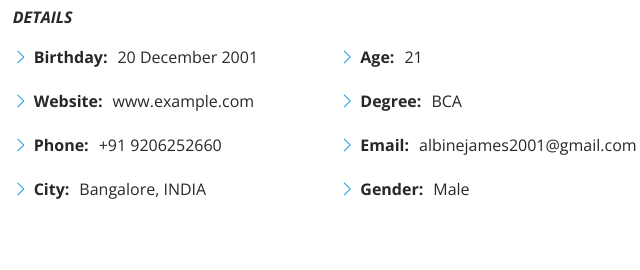
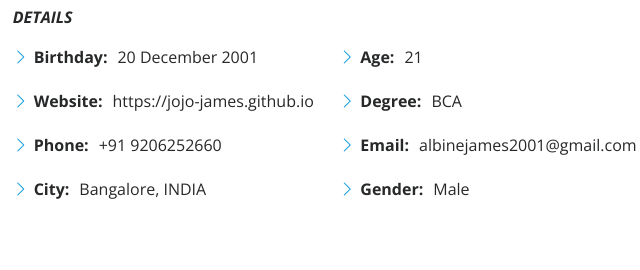
Before and after one commit to Jojo-James/Jojo-James.github.io, a plain HTML site: page index.html in a window 1280 px wide. Shown: the part 1075-1345 px from the top of the page, 626-1266 px from the left. Drawn offline with nearby package versions, Linux system fonts and the light colour scheme.

Commit message:
Update index.html

```diff
--- a/index.html
+++ b/index.html
@@ -95,7 +95,7 @@
               <div class="col-lg-6">
                 <ul>
                   <li><i class="bi bi-chevron-right"></i> <strong>Birthday:</strong> <span>20 December 2001</span></li>
-                  <li><i class="bi bi-chevron-right"></i> <strong>Website:</strong> <span>www.example.com</span></li>
+                  <li><i class="bi bi-chevron-right"></i> <strong>Website:</strong> <span>https://jojo-james.github.io</span></li>
                   <li><i class="bi bi-chevron-right"></i> <strong>Phone:</strong> <span>+91 9206252660</span></li>
                   <li><i class="bi bi-chevron-right"></i> <strong>City:</strong> <span>Bangalore, INDIA</span></li>
                 </ul>
```
